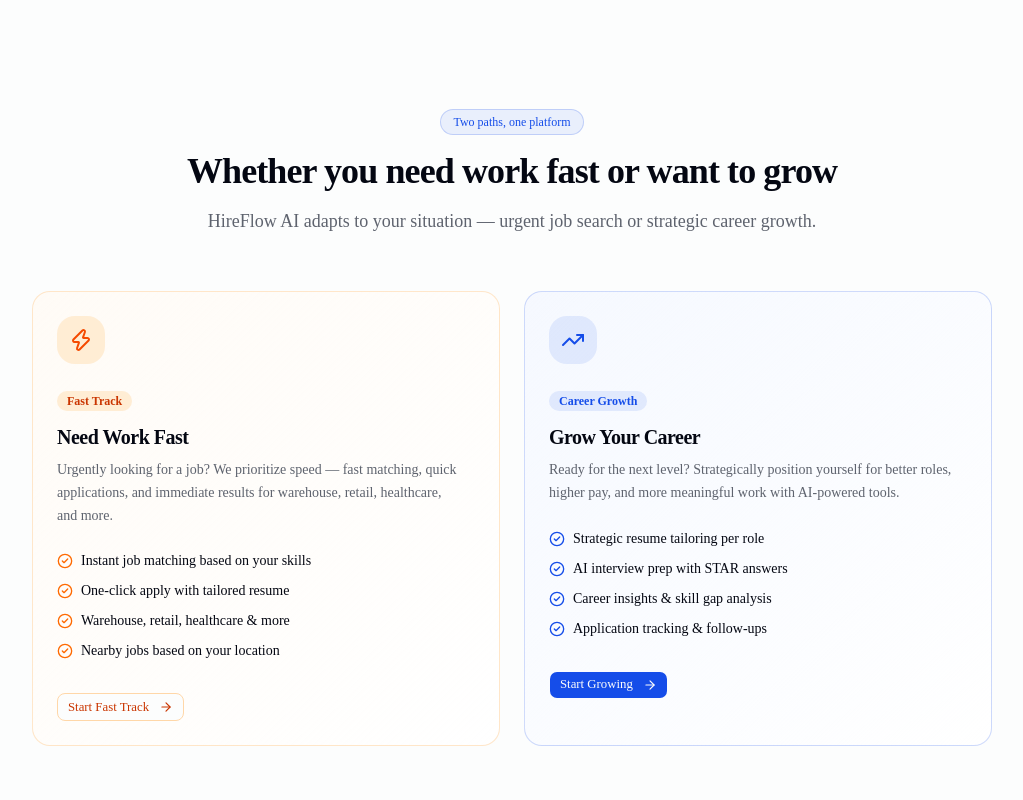
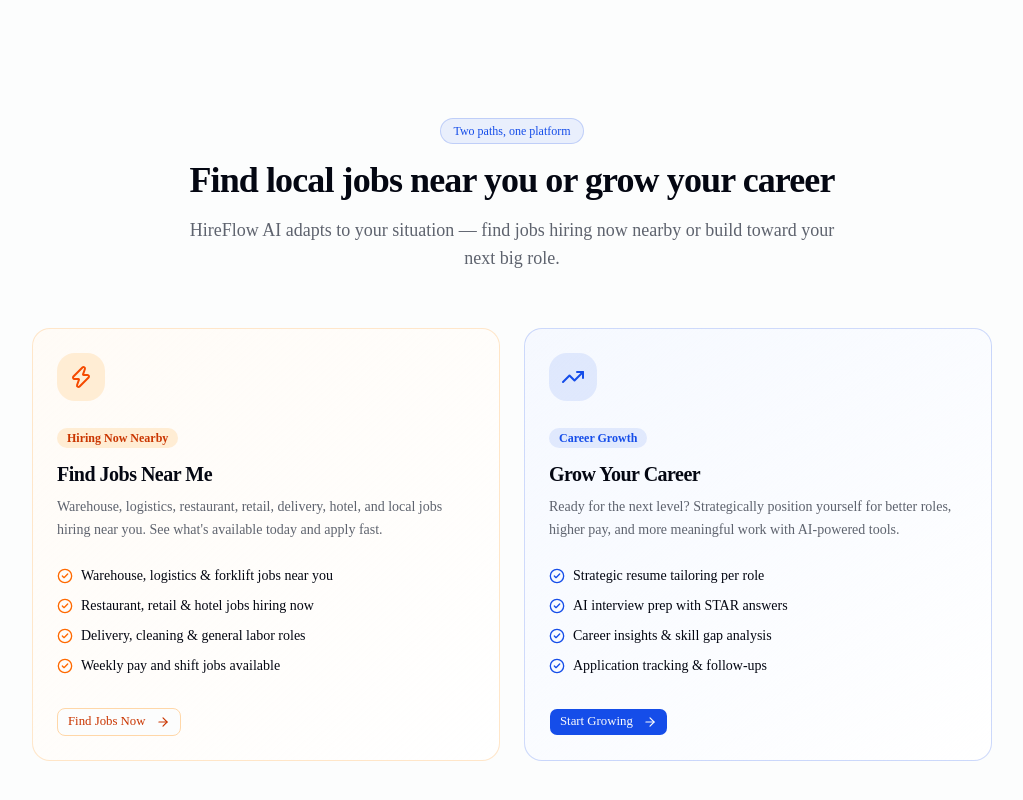
Before and after one commit to dipak1992/HireFlowAI, a Next.js app: page / in a window 1280 px wide. Shown: the part 854-1654 px from the top of the page, without its empty margins (128-1151 px from the left). Built offline with nearby package versions, Linux system fonts and the light colour scheme; no server answers.

Commit message:
feat: replace 'Need Work Fast' with 'Find Jobs Near Me' — landing, onboarding, dashboard, nav

```diff
--- a/src/app/(app)/dashboard/jobs/page.tsx
+++ b/src/app/(app)/dashboard/jobs/page.tsx
@@ -172,9 +172,9 @@
       {/* Header */}
       <div className="flex items-center justify-between flex-wrap gap-3">
         <div>
-          <h2 className="text-2xl font-bold tracking-tight">Job Dashboard</h2>
+          <h2 className="text-2xl font-bold tracking-tight">Find Jobs Near Me</h2>
           <p className="text-muted-foreground mt-1">
-            Discover jobs matched to your skills and experience.
+            Warehouse, logistics, restaurant, retail, delivery, hotel, and local jobs hiring near you.
           </p>
         </div>
         <div className="flex items-center gap-2">
@@ -298,11 +298,11 @@
         <TabsList variant="line" className="mb-4">
           <TabsTrigger value="recommended">
             <Zap className="h-3.5 w-3.5 mr-1.5" />
-            Recommended
+            Best Match
           </TabsTrigger>
           <TabsTrigger value="nearby">
             <MapPin className="h-3.5 w-3.5 mr-1.5" />
-            Nearby
+            Jobs Near Me
           </TabsTrigger>
           <TabsTrigger value="remote">
             <Globe className="h-3.5 w-3.5 mr-1.5" />
@@ -310,7 +310,7 @@
           </TabsTrigger>
           <TabsTrigger value="urgent">
             <Clock className="h-3.5 w-3.5 mr-1.5" />
-            Urgent Hiring
+            Hiring Now
           </TabsTrigger>
         </TabsList>
 
@@ -356,12 +356,12 @@
                       {hasActiveFilters
                         ? "Try broadening your filters — fewer criteria usually returns more results."
                         : tab === "urgent"
-                        ? "No urgent hiring postings right now. Check the Recommended tab for all available jobs."
+                        ? "No hiring-now postings right now. Check the Best Match tab for all available jobs."
                         : tab === "nearby"
                         ? "No local jobs found for your location. Make sure your profile location is up to date, or browse Remote jobs."
                         : tab === "remote"
                         ? "No remote jobs in the database right now. New jobs are added regularly — check back soon."
-                        : "We're actively adding new jobs to the platform. Check back soon, or complete your profile so we can match you better."}
+                        : "We're actively adding warehouse, restaurant, retail, delivery, and local jobs. Check back soon, or complete your profile so we can match you better."}
                     </p>
                     <div className="flex flex-col sm:flex-row gap-2 mt-5">
                       {hasActiveFilters && (
--- a/src/app/(app)/dashboard/page.tsx
+++ b/src/app/(app)/dashboard/page.tsx
@@ -87,7 +87,7 @@
           className="inline-flex items-center gap-2 rounded-xl bg-primary px-5 py-2.5 text-sm font-semibold text-primary-foreground shadow-sm shadow-primary/20 hover:bg-primary/90 hover:shadow-md hover:shadow-primary/25 transition-all"
         >
           <Zap className="h-4 w-4" />
-          Find Jobs
+          Find Jobs Near Me
           <ChevronRight className="h-3.5 w-3.5 opacity-70" />
         </Link>
       </div>
@@ -203,7 +203,7 @@
               Quick Actions
             </h3>
             <div className="space-y-1.5">
-              <QuickActionLink href="/dashboard/jobs" icon={<Briefcase className="h-4 w-4" />} label="Browse Job Matches" color="blue" />
+              <QuickActionLink href="/dashboard/jobs" icon={<Briefcase className="h-4 w-4" />} label="Find Jobs Near Me" color="blue" />
               <QuickActionLink href="/dashboard/resume" icon={<FileText className="h-4 w-4" />} label="Build Resume" color="violet" />
               <QuickActionLink href="/dashboard/tailoring" icon={<Target className="h-4 w-4" />} label="Tailor for a Job" color="emerald" />
               <QuickActionLink href="/dashboard/tracker" icon={<BookOpen className="h-4 w-4" />} label="Track Applications" color="orange" />
--- a/src/app/(public)/page.tsx
+++ b/src/app/(public)/page.tsx
@@ -43,7 +43,7 @@
               </div>
 
               <h1 className="text-4xl sm:text-5xl lg:text-6xl font-bold tracking-tight leading-[1.08]">
-                Need Work Fast.{" "}
+                Find Jobs Near Me.{" "}
                 <span className="gradient-text">Grow Your Career</span>{" "}
                 Faster.
               </h1>
@@ -117,32 +117,32 @@
           <div className="text-center max-w-2xl mx-auto mb-14">
             <div className="badge-pill-primary inline-flex mb-4">Two paths, one platform</div>
             <h2 className="text-3xl md:text-4xl font-bold">
-              Whether you need work fast or want to grow
+              Find local jobs near you or grow your career
             </h2>
             <p className="mt-4 text-lg text-muted-foreground">
-              HireFlow AI adapts to your situation — urgent job search or strategic career growth.
+              HireFlow AI adapts to your situation — find jobs hiring now nearby or build toward your next big role.
             </p>
           </div>
 
           <div className="grid md:grid-cols-2 gap-6">
-            {/* Need Work Fast */}
+            {/* Find Jobs Near Me */}
             <div className="feature-card border-orange-200/60 bg-gradient-to-br from-orange-50/50 to-card">
               <div className="flex h-12 w-12 items-center justify-center rounded-2xl bg-orange-100 text-orange-600 mb-6">
                 <Zap className="h-6 w-6" />
               </div>
               <div className="inline-flex items-center gap-1.5 rounded-full bg-orange-100 text-orange-700 px-2.5 py-0.5 text-xs font-semibold mb-3">
-                Fast Track
+                Hiring Now Nearby
               </div>
-              <h3 className="text-xl font-bold mb-2">Need Work Fast</h3>
+              <h3 className="text-xl font-bold mb-2">Find Jobs Near Me</h3>
               <p className="text-muted-foreground mb-6 text-sm leading-relaxed">
-                Urgently looking for a job? We prioritize speed — fast matching, quick applications, and immediate results for warehouse, retail, healthcare, and more.
+                Warehouse, logistics, restaurant, retail, delivery, hotel, and local jobs hiring near you. See what&apos;s available today and apply fast.
               </p>
               <ul className="space-y-2.5 mb-8">
                 {[
-                  "Instant job matching based on your skills",
-                  "One-click apply with tailored resume",
-                  "Warehouse, retail, healthcare & more",
-                  "Nearby jobs based on your location",
+                  "Warehouse, logistics & forklift jobs near you",
+                  "Restaurant, retail & hotel jobs hiring now",
+                  "Delivery, cleaning & general labor roles",
+                  "Weekly pay and shift jobs available",
                 ].map((item) => (
                   <li key={item} className="flex items-start gap-2 text-sm">
                     <CheckCircle2 className="h-4 w-4 text-orange-500 mt-0.5 shrink-0" />
@@ -154,7 +154,7 @@
                 href="/signup"
                 className={cn(buttonVariants({ variant: "outline", size: "sm" }), "border-orange-200 text-orange-700 hover:bg-orange-50")}
               >
-                Start Fast Track <ArrowRight className="ml-1.5 h-3.5 w-3.5" />
+                Find Jobs Now <ArrowRight className="ml-1.5 h-3.5 w-3.5" />
               </Link>
             </div>
 
@@ -342,7 +342,7 @@
               { q: "How does AI job matching work?", a: "Our AI analyzes your skills, experience, and career goals from your profile. It then scores and ranks open positions based on how well they match, surfacing the most relevant opportunities first." },
               { q: "Will the AI fabricate experience on my resume?", a: "Never. Our AI only reorganizes and highlights your real experience. It rewrites bullet points to better match job descriptions, but never invents skills or experience you don't have." },
               { q: "Can I import my LinkedIn profile?", a: "Yes. Connect your LinkedIn account during onboarding and we'll automatically import your work history, education, and skills to build your profile." },
-              { q: "What's the difference between Pro and FastHire?", a: "Pro is designed for strategic career growth with 25 tailorings/month and career insights. FastHire is optimized for speed with 50 tailorings/month — ideal if you need work quickly." },
+              { q: "What's the difference between Pro and FastHire?", a: "Pro is designed for strategic career growth with 25 tailorings/month and career insights. FastHire is optimized for speed with 50 tailorings/month — ideal for warehouse, retail, restaurant, and local job seekers who need to find work fast." },
               { q: "Can I cancel anytime?", a: "Absolutely. No contracts, no hidden fees. Cancel your subscription anytime from your billing dashboard and you'll keep access until the end of your billing period." },
             ].map((faq, i) => (
               <details key={i} className="group premium-card">
--- a/src/app/onboarding/onboarding-wizard.tsx
+++ b/src/app/onboarding/onboarding-wizard.tsx
@@ -38,17 +38,28 @@
 const TOTAL_STEPS = 4;
 
 const JOB_CATEGORIES = [
+  // Local / Hourly first (primary audience)
+  "Warehouse & Logistics",
+  "Forklift & Heavy Equipment",
+  "Restaurant & Food Service",
+  "Retail & Cashier",
+  "Delivery & Driver",
+  "Hotel & Hospitality",
+  "Cleaning & Janitorial",
+  "General Labor",
+  "Construction & Trades",
+  "Healthcare & Caregiving",
+  // Professional
+  "Customer Support",
+  "Sales",
+  "Marketing",
+  "Human Resources",
+  "Finance / Accounting",
+  "Operations",
   "Software Engineering",
   "Product Management",
   "Design / UX",
   "Data Science / Analytics",
-  "Marketing",
-  "Sales",
-  "Operations",
-  "Finance / Accounting",
-  "Human Resources",
-  "Customer Support",
-  "Healthcare",
   "Education",
   "Legal",
   "Other",
@@ -133,10 +144,10 @@
           <Card className="shadow-lg">
             <CardHeader className="text-center">
               <CardTitle className="text-xl">
-                What&apos;s your primary goal?
+                What type of jobs are you looking for?
               </CardTitle>
               <CardDescription>
-                This helps us tailor your experience and job recommendations.
+                This helps us show you the right jobs and tailor your experience.
               </CardDescription>
             </CardHeader>
             <CardContent className="space-y-4">
@@ -149,8 +160,8 @@
                   htmlFor="need_work_fast"
                   className={`flex items-start gap-4 rounded-xl border p-4 cursor-pointer transition-all ${
                     goal === "need_work_fast"
-                      ? "border-primary bg-primary/5"
-                      : "hover:border-primary/30"
+                      ? "border-orange-400 bg-orange-50/60"
+                      : "hover:border-orange-300/60 hover:bg-orange-50/30"
                   }`}
                 >
                   <RadioGroupItem
@@ -160,12 +171,11 @@
                   />
                   <div className="flex-1">
                     <div className="flex items-center gap-2">
-                      <Rocket className="h-5 w-5 text-primary" />
-                      <span className="font-semibold">Need Work Fast</span>
+                      <MapPin className="h-5 w-5 text-orange-500" />
+                      <span className="font-semibold">Find Jobs Near Me</span>
                     </div>
                     <p className="text-sm text-muted-foreground mt-1">
-                      I need to find a job quickly. Prioritize speed and
-                      available positions.
+                      Local hourly and hiring-now jobs nearby — warehouse, logistics, restaurant, retail, delivery, hotel, and more.
                     </p>
                   </div>
                 </label>
@@ -189,8 +199,7 @@
                       <span className="font-semibold">Grow My Career</span>
                     </div>
                     <p className="text-sm text-muted-foreground mt-1">
-                      I want to find the right role for long-term career growth
-                      and development.
+                      Professional, remote, skilled, and higher-growth roles for long-term career development.
                     </p>
                   </div>
                 </label>
@@ -350,10 +359,10 @@
                 <Briefcase className="h-8 w-8 text-primary" />
               </div>
               <CardTitle className="text-xl">
-                What type of work are you looking for?
+                What type of jobs are you looking for?
               </CardTitle>
               <CardDescription>
-                Select the job category that best fits your skills.
+                Select the category that best fits your skills and experience.
               </CardDescription>
             </CardHeader>
             <CardContent className="space-y-4">
--- a/src/components/app-navbar.tsx
+++ b/src/components/app-navbar.tsx
@@ -41,7 +41,7 @@
 
 const allNavItems = [
   { title: "Dashboard", href: "/dashboard", icon: LayoutDashboard },
-  { title: "Jobs", href: "/dashboard/jobs", icon: Briefcase },
+  { title: "Find Jobs", href: "/dashboard/jobs", icon: Briefcase },
   { title: "Resume Studio", href: "/dashboard/resume", icon: FileText },
   { title: "Tailoring", href: "/dashboard/tailoring", icon: Target },
   { title: "Tracker", href: "/dashboard/tracker", icon: ClipboardList },
@@ -58,7 +58,7 @@
 // Page title map for breadcrumb
 const pageTitles: Record<string, string> = {
   "/dashboard": "Dashboard",
-  "/dashboard/jobs": "Jobs",
+  "/dashboard/jobs": "Find Jobs",
   "/dashboard/resume": "Resume Studio",
   "/dashboard/tailoring": "Tailoring",
   "/dashboard/tracker": "Tracker",
--- a/src/components/app-sidebar.tsx
+++ b/src/components/app-sidebar.tsx
@@ -25,7 +25,7 @@
 
 const navItems = [
   { title: "Dashboard", href: "/dashboard", icon: LayoutDashboard },
-  { title: "Jobs", href: "/dashboard/jobs", icon: Briefcase },
+  { title: "Find Jobs", href: "/dashboard/jobs", icon: Briefcase },
   { title: "Resume Studio", href: "/dashboard/resume", icon: FileText },
   { title: "Tailoring", href: "/dashboard/tailoring", icon: Target },
   { title: "Tracker", href: "/dashboard/tracker", icon: ClipboardList },
```
